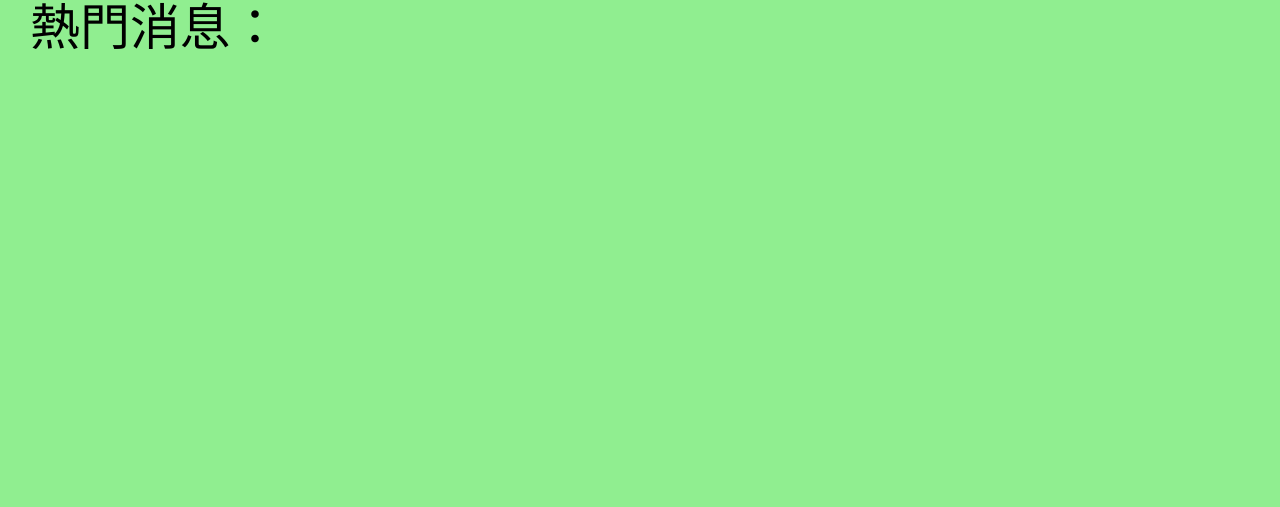
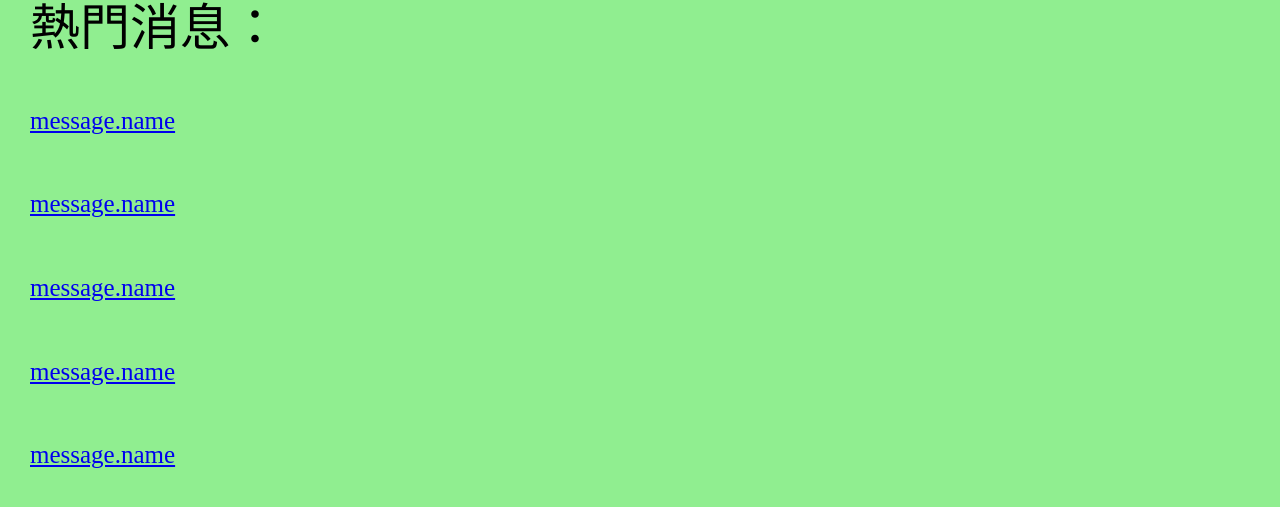
Before and after one commit to boan-chen047/ncshool-boan-webprogram, a Vue app: page / in a window 1280 px wide. Shown: the part 1043-1550 px from the top of the page. Built offline with nearby package versions, Linux system fonts and the light colour scheme; no server answers.

Commit message:
熱門消息除錯

```diff
--- a/src/components/home.vue
+++ b/src/components/home.vue
@@ -41,7 +41,7 @@ const news = [
             <div class="topic">熱門消息：</div>
             <ul class="newsgroup">
                 <li v-for="message in news" :key="message.id" class="newsblog">
-                    <a href="{{ message.news }}" class="newsname"></a>
+                    <a :href="message.news" class="newsname">message.name</a>
                 </li>
             </ul>
         </div>
--- a/src/components/navbar.vue
+++ b/src/components/navbar.vue
@@ -116,7 +116,7 @@
                     display: grid;
                 }
             }
-            .logout{}
+
         }
         .dropmenu{
             position: relative;
```
